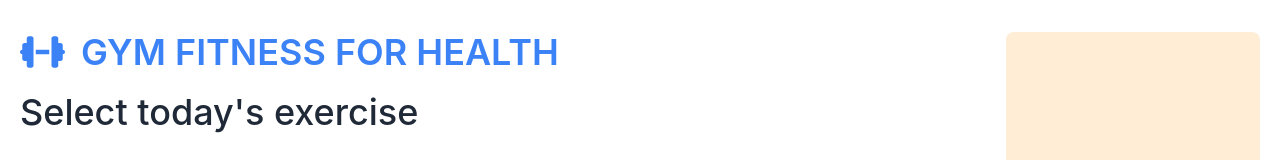
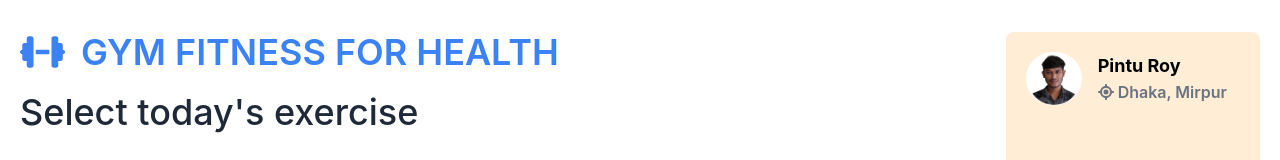
Before and after one commit to Pintu-Roy121/Gym-Fitness, a React (Create React App) app: page / in a window 1280 px wide. Shown: the top 160 px of the page. Built offline with nearby package versions, Linux system fonts and the light colour scheme.

Commit message:
cart profile set

```diff
--- /dev/null
+++ b/src/components/Cart/Cart.js
@@ -0,0 +1,18 @@
+import { faLocation } from '@fortawesome/free-solid-svg-icons';
+import { FontAwesomeIcon } from '@fortawesome/react-fontawesome';
+import React from 'react';
+import img from '../../images/profile.png'
+
+const Cart = () => {
+    return (
+        <div className='flex'>
+            <img className='w-14 bg-white rounded-full mr-4' src={img} alt="" />
+            <div>
+                <h1 className='text-lg text-black font-bold'>Pintu Roy</h1>
+                <p className='text-gray-500 font-semibold'><FontAwesomeIcon icon={faLocation} /> Dhaka, Mirpur</p>
+            </div>
+        </div>
+    );
+};
+
+export default Cart;
--- a/src/components/GymContainer/GymContainer.js
+++ b/src/components/GymContainer/GymContainer.js
@@ -2,6 +2,7 @@ import React, { useState } from 'react';
 import { FontAwesomeIcon } from '@fortawesome/react-fontawesome';
 import { faDumbbell } from '@fortawesome/free-solid-svg-icons';
 import Category from '../Category/Category';
+import Cart from '../Cart/Cart';
 
 const GymContainer = () => {
     const [categories, setCategories] = useState([]);
@@ -31,7 +32,7 @@ const GymContainer = () => {
                     </div>
                 </div>
                 <div className='lg:w-3/12 lg:h-96 sm:h-40  rounded-lg bg-orange-100 p-5 sticky top-0'>
-
+                    <Cart />
                 </div>
             </div>
         </div>
```
Also changed, not shown: src/components/Cart/Cart.css (added), src/images/profile.png (added).
